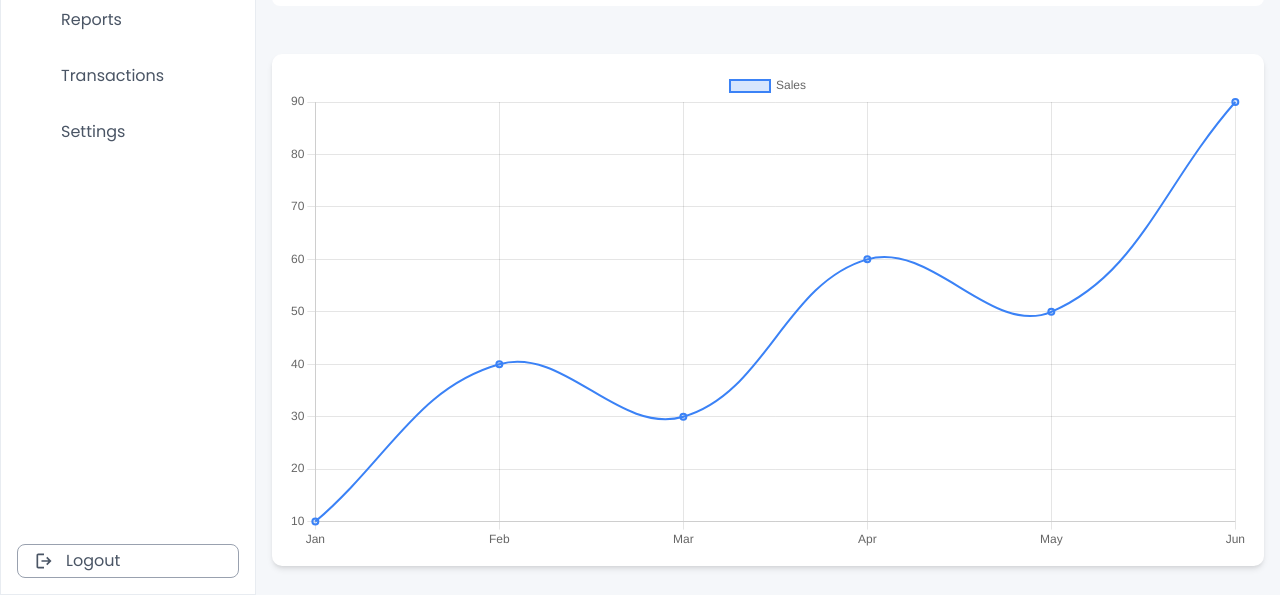
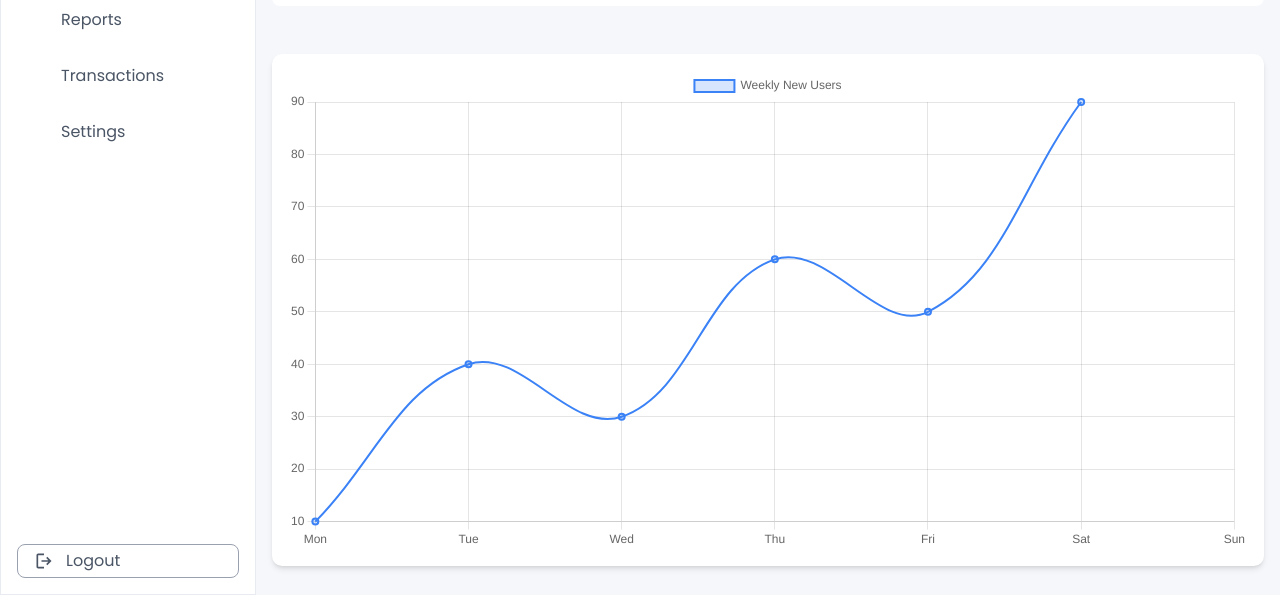
Before and after one commit to ranselorm/project-alpha, a React (Vite) app: page / in a window 1280 px wide. Shown: the part 205-800 px from the top of the page. Built offline with nearby package versions, Linux system fonts and the light colour scheme; some icons are missing.

Commit message:
Modify chart data

```diff
--- a/src/components/LineChart.tsx
+++ b/src/components/LineChart.tsx
@@ -28,7 +28,7 @@ const LineChart = ({ data, labels }: LineChartProps) => {
     labels,
     datasets: [
       {
-        label: "Sales",
+        label: "Weekly New Users",
         data,
         borderColor: "rgb(59, 130, 246)", // Tailwind Blue-500
         backgroundColor: "rgba(59, 130, 246, 0.2)", // Light fill color
--- a/src/pages/Dashboard.tsx
+++ b/src/pages/Dashboard.tsx
@@ -35,7 +35,7 @@ const Dashboard = () => {
         </section>
         <section>
           <LineChart
-            labels={["Jan", "Feb", "Mar", "Apr", "May", "Jun"]}
+            labels={["Mon", "Tue", "Wed", "Thu", "Fri", "Sat", "Sun"]}
             data={[10, 40, 30, 60, 50, 90]}
           />
         </section>
```
